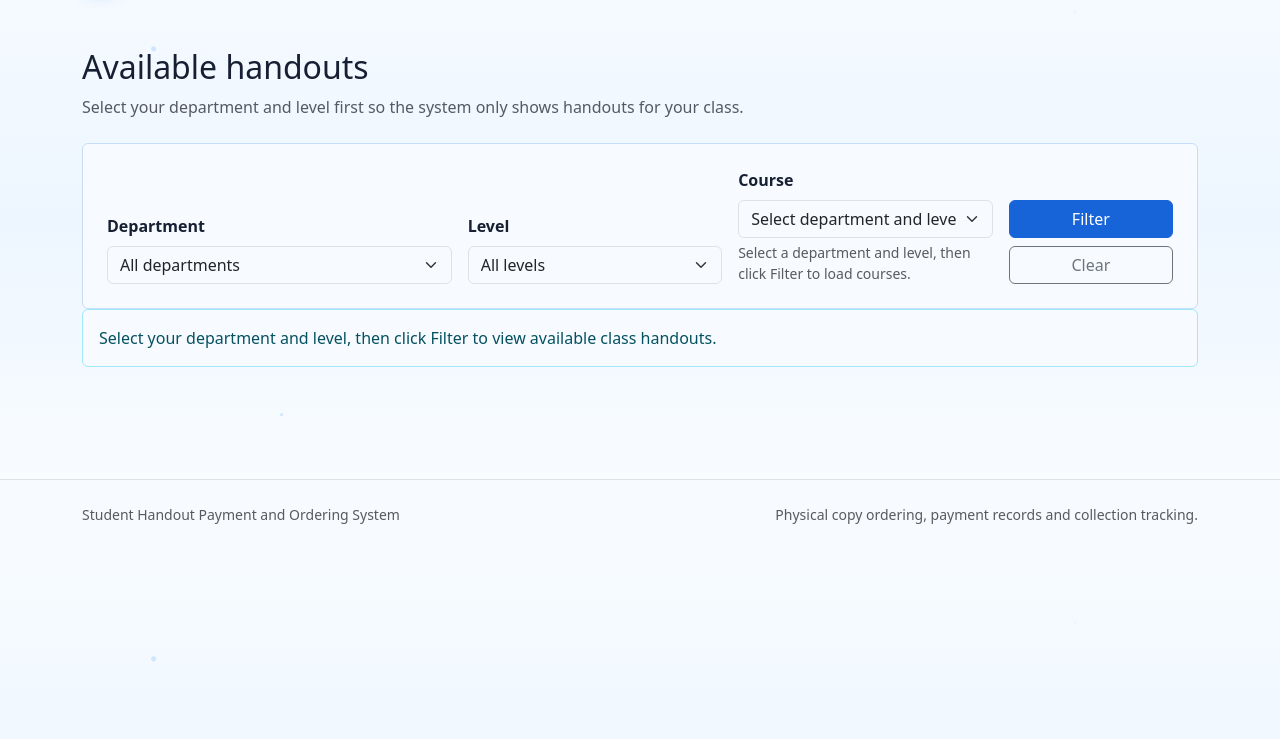
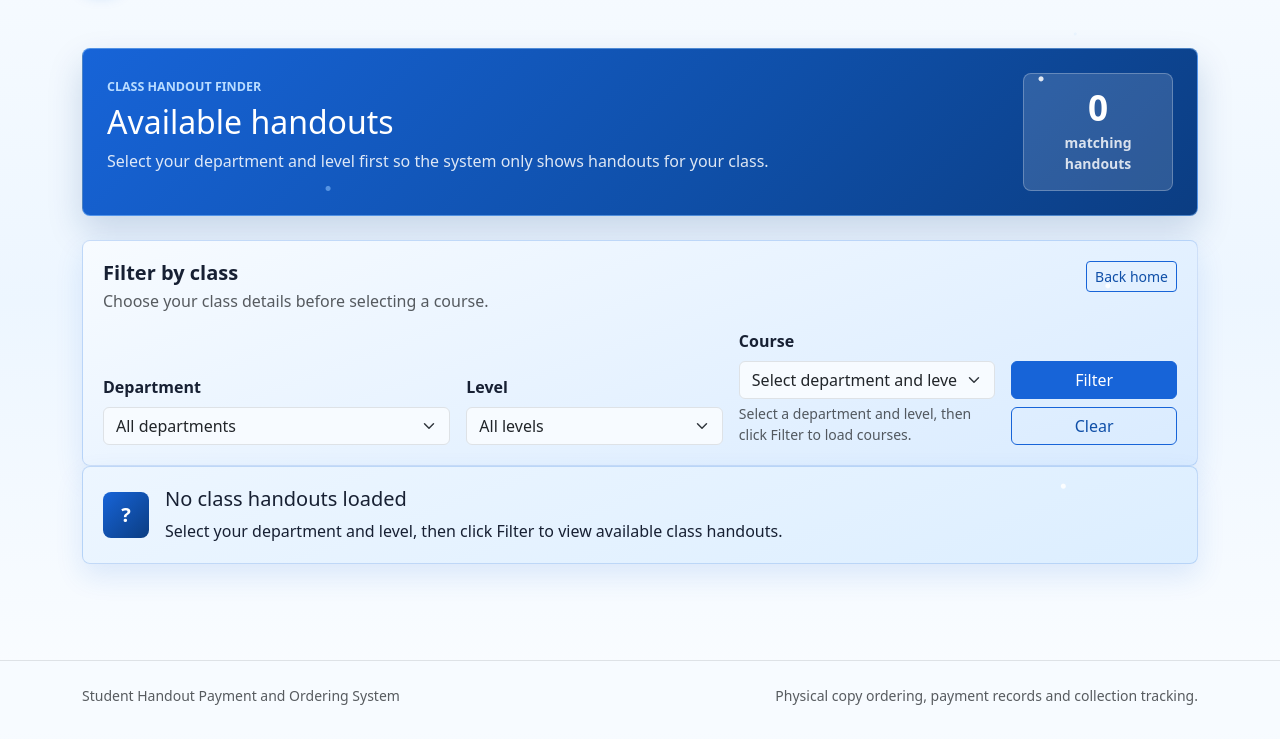
Before and after one commit to kennedyadosibe/handout_payment_system, a PHP site: page /handouts.php in a window 1280 px wide. Shown: the part 61-800 px from the top of the page. Run offline with PHP 8.4, Linux system fonts and the light colour scheme; data that the repository does not hold is empty.

Commit message:
Restyle public handouts page

```diff
--- a/app/layout.php
+++ b/app/layout.php
@@ -14,7 +14,7 @@ function page_header(string $title, string $active = ''): void
         <meta name="viewport" content="width=device-width, initial-scale=1">
         <title><?= h($title) ?> | Student Handout Payment System</title>
         <link href="https://cdn.jsdelivr.net/npm/bootstrap@5.3.3/dist/css/bootstrap.min.css" rel="stylesheet">
-        <link href="/Handout%20Payment%20System/assets/css/styles.css?v=20260714" rel="stylesheet">
+        <link href="/Handout%20Payment%20System/assets/css/styles.css?v=20260714b" rel="stylesheet">
     </head>
     <body>
     <nav class="navbar navbar-expand-lg bg-white border-bottom sticky-top">
--- a/assets/css/styles.css
+++ b/assets/css/styles.css
@@ -201,6 +201,129 @@ body {
     color: #172033;
     font-weight: 800;
     letter-spacing: 0;
+}
+
+.handouts-header {
+    align-items: stretch;
+    background:
+        radial-gradient(circle at 86% 18%, rgba(255, 255, 255, .86) 0 2px, transparent 3px),
+        radial-gradient(circle at 22% 84%, rgba(142, 197, 255, .55) 0 2px, transparent 3px),
+        linear-gradient(135deg, #1764d8 0%, #0f4fa8 58%, #0b3d82 100%);
+    border: 1px solid rgba(142, 197, 255, .5);
+    border-radius: .5rem;
+    box-shadow: 0 1rem 2.2rem rgba(11, 61, 130, .18);
+    color: #fff;
+    display: flex;
+    gap: 1rem;
+    justify-content: space-between;
+    padding: 1.5rem;
+}
+
+.handouts-header p {
+    color: rgba(255, 255, 255, .86);
+    max-width: 680px;
+}
+
+.handouts-eyebrow {
+    color: #b9dcff;
+    display: inline-block;
+    font-size: .78rem;
+    font-weight: 800;
+    letter-spacing: 0;
+    margin-bottom: .35rem;
+    text-transform: uppercase;
+}
+
+.handouts-header-stat {
+    align-items: center;
+    background: rgba(255, 255, 255, .14);
+    border: 1px solid rgba(255, 255, 255, .26);
+    border-radius: .5rem;
+    display: flex;
+    flex: 0 0 150px;
+    flex-direction: column;
+    justify-content: center;
+    min-height: 110px;
+    padding: 1rem;
+    text-align: center;
+}
+
+.handouts-header-stat span {
+    font-size: 2.2rem;
+    font-weight: 800;
+    line-height: 1;
+}
+
+.handouts-header-stat small {
+    color: rgba(255, 255, 255, .82);
+    font-weight: 700;
+    margin-top: .4rem;
+}
+
+.handout-filter-panel {
+    background:
+        radial-gradient(circle at 92% 20%, rgba(255, 255, 255, .9) 0 2px, transparent 3px),
+        linear-gradient(160deg, #f7fbff 0%, #e6f2ff 55%, #d9ebff 100%);
+    border: 1px solid rgba(23, 100, 216, .18);
+    border-radius: .5rem;
+    box-shadow: 0 .75rem 1.7rem rgba(23, 100, 216, .12);
+    padding: 1.25rem;
+}
+
+.handout-filter-panel h2 {
+    color: #172033;
+    font-weight: 800;
+}
+
+.handout-results .handout-card {
+    background:
+        radial-gradient(circle at 88% 15%, rgba(255, 255, 255, .9) 0 2px, transparent 3px),
+        linear-gradient(180deg, #f7fbff 0%, #edf6ff 100%) !important;
+    border: 1px solid rgba(23, 100, 216, .18) !important;
+    border-radius: .5rem;
+    box-shadow: 0 .65rem 1.45rem rgba(23, 100, 216, .1);
+}
+
+.handout-course-code {
+    background: rgba(23, 100, 216, .1);
+    border: 1px solid rgba(23, 100, 216, .18);
+    border-radius: .45rem;
+    color: #0f4fa8;
+    font-size: .78rem;
+    font-weight: 800;
+    padding: .35rem .55rem;
+}
+
+.handout-meta {
+    color: #526078;
+}
+
+.handout-empty-state {
+    align-items: center;
+    background:
+        radial-gradient(circle at 88% 20%, rgba(255, 255, 255, .86) 0 2px, transparent 3px),
+        linear-gradient(160deg, #edf6ff 0%, #dceeff 100%);
+    border: 1px solid rgba(23, 100, 216, .2);
+    border-radius: .5rem;
+    box-shadow: 0 .75rem 1.7rem rgba(23, 100, 216, .12);
+    color: #172033;
+    display: flex;
+    gap: 1rem;
+    padding: 1.25rem;
+}
+
+.handout-empty-mark {
+    align-items: center;
+    background: linear-gradient(135deg, #1764d8, #0b3d82);
+    border-radius: .5rem;
+    color: #fff;
+    display: inline-flex;
+    flex: 0 0 46px;
+    font-size: 1.25rem;
+    font-weight: 800;
+    height: 46px;
+    justify-content: center;
+    width: 46px;
 }
 
 .handout-card {
@@ -423,6 +546,19 @@ body {
 }
 
 @media (max-width: 991.98px) {
+    .handouts-header,
+    .handout-empty-state {
+        align-items: flex-start;
+        flex-direction: column;
+    }
+
+    .handouts-header-stat {
+        align-items: flex-start;
+        flex: 1 1 auto;
+        min-height: auto;
+        width: 100%;
+    }
+
     .dashboard-shell {
         grid-template-columns: 1fr;
     }
--- a/handouts.php
+++ b/handouts.php
@@ -87,12 +87,26 @@ if ($noCoursesForSelectedScope) {
 page_header('Available Handouts', 'handouts');
 ?>
 <main class="container py-5">
-    <div class="mb-4">
-        <h1 class="h2">Available handouts</h1>
-        <p class="text-muted">Select your department and level first so the system only shows handouts for your class.</p>
+    <div class="handouts-header mb-4">
+        <div>
+            <span class="handouts-eyebrow">Class handout finder</span>
+            <h1 class="h2 mb-2">Available handouts</h1>
+            <p class="mb-0">Select your department and level first so the system only shows handouts for your class.</p>
+        </div>
+        <div class="handouts-header-stat">
+            <span><?= count($handouts) ?></span>
+            <small><?= count($handouts) === 1 ? 'matching handout' : 'matching handouts' ?></small>
+        </div>
     </div>
 
-    <form class="bg-white border rounded-2 p-4 mb-4" method="get" data-handout-filter-form>
+    <form class="handout-filter-panel mb-4" method="get" data-handout-filter-form>
+        <div class="d-flex justify-content-between align-items-start gap-3 flex-wrap mb-3">
+            <div>
+                <h2 class="h5 mb-1">Filter by class</h2>
+                <p class="text-muted mb-0">Choose your class details before selecting a course.</p>
+            </div>
+            <a class="btn btn-outline-primary btn-sm" href="/Handout%20Payment%20System/">Back home</a>
+        </div>
         <div class="row g-3 align-items-end">
             <div class="col-md-4">
                 <label class="form-label" for="department_id">Department</label>
@@ -130,22 +144,22 @@ page_header('Available Handouts', 'handouts');
             </div>
             <div class="col-md-2 d-grid gap-2">
                 <button class="btn btn-primary" type="submit">Filter</button>
-                <a class="btn btn-outline-secondary" href="/Handout%20Payment%20System/handouts.php">Clear</a>
+                <a class="btn btn-outline-primary" href="/Handout%20Payment%20System/handouts.php">Clear</a>
             </div>
         </div>
     </form>
 
-    <div class="row g-4">
+    <div class="row g-4 handout-results">
         <?php foreach ($handouts as $handout): ?>
             <div class="col-md-6 col-xl-4">
                 <div class="card handout-card border-0">
                     <div class="card-body d-flex flex-column">
                         <div class="d-flex justify-content-between gap-2">
-                            <span class="badge text-bg-secondary"><?= h($handout['course_code']) ?></span>
+                            <span class="handout-course-code"><?= h($handout['course_code']) ?></span>
                             <span class="price-pill"><?= money($handout['current_price']) ?></span>
                         </div>
                         <h2 class="h5 mt-3"><?= h($handout['title']) ?></h2>
-                        <div class="text-muted small mb-2">
+                        <div class="handout-meta small mb-2">
                             <?= h($handout['department_name'] ?? 'Department not set') ?> | <?= h($handout['level_name'] ?? 'Level not set') ?>
                             <?php if (!empty($handout['campus_course_title'])): ?>
                                 <br><?= h($handout['campus_course_title']) ?>
@@ -159,7 +173,13 @@ page_header('Available Handouts', 'handouts');
         <?php endforeach; ?>
     </div>
     <?php if (!$handouts): ?>
-        <div class="alert alert-info"><?= h($emptyMessage) ?></div>
+        <div class="handout-empty-state">
+            <div class="handout-empty-mark">?</div>
+            <div>
+                <h2 class="h5">No class handouts loaded</h2>
+                <p class="mb-0"><?= h($emptyMessage) ?></p>
+            </div>
+        </div>
     <?php endif; ?>
 </main>
 <script src="/Handout%20Payment%20System/assets/js/handouts.js?v=20260714"></script>
```
Also changed, not shown: docs/features/student-campus-handout-filtering.md (+2 -1 lines), progress/PROGRESS.md (+2 -0 lines).
